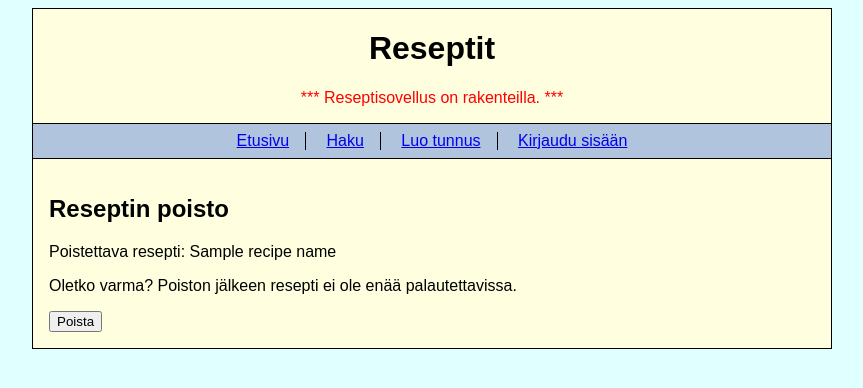
After one commit to mb753/reseptit, a Flask app: template templates/delete_recipe.html in a window 1280 px wide. The commit adds this page. Shown: the top 388 px of the page, without its empty margins (208-1071 px from the left). Run offline with Flask 3, Linux system fonts and the light colour scheme; the template is opened without the code that fills it: most values are stand-ins (such as "Sample title", 1, 10 or a date in 2020).

Commit message:
Ask for confirmation before deleting

```diff
--- a/app.py
+++ b/app.py
@@ -132,11 +132,11 @@ def edit_recipe(recipe_id):
     return render_template("edit_recipe.html", recipe_id=recipe_id, recipe_name=recipe_name, ingredients=ingredients, instructions=instructions)
 
 
-@app.route("/delete_recipe/<int:recipe_id>")
+@app.route("/delete_recipe/<int:recipe_id>", methods=["GET", "POST"])
 def delete_recipe(recipe_id):
     try:
-        sql = "SELECT user_id FROM recipes WHERE id = ?"
-        recipe_creator = db.query(sql, [recipe_id])[0][0]
+        sql = "SELECT title, user_id FROM recipes WHERE id = ?"
+        recipe_name, recipe_creator = db.query(sql, [recipe_id])[0]
     except:
         abort(404)
 
@@ -145,13 +145,15 @@ def delete_recipe(recipe_id):
     if session["user_id"] != recipe_creator:
         abort(403)
 
-    db.execute("DELETE FROM ingredients WHERE recipe_id = ?", [recipe_id])
-    db.execute("DELETE FROM instructions WHERE recipe_id = ?", [recipe_id])
-    db.execute("DELETE FROM comments WHERE recipe_id = ?", [recipe_id])
-    db.execute("DELETE FROM recipes WHERE id = ?", [recipe_id])
+    if request.method == "POST":
+        db.execute("DELETE FROM ingredients WHERE recipe_id = ?", [recipe_id])
+        db.execute("DELETE FROM instructions WHERE recipe_id = ?", [recipe_id])
+        db.execute("DELETE FROM comments WHERE recipe_id = ?", [recipe_id])
+        db.execute("DELETE FROM recipes WHERE id = ?", [recipe_id])
 
-    return redirect("/")
+        return redirect("/")
 
+    return render_template("/delete_recipe.html", recipe_name=recipe_name, recipe_id=recipe_id)
 
 @app.route("/search")
 def search():
--- /dev/null
+++ b/templates/delete_recipe.html
@@ -0,0 +1,14 @@
+{% extends "layout.html" %}
+
+{% block content %}
+
+  <h2>Reseptin poisto</h2>
+
+    <p>Poistettava resepti: {{ recipe_name }}</p>
+
+  <form action="/delete_recipe/{{ recipe_id }}" method="POST">
+    <p>Oletko varma? Poiston jälkeen resepti ei ole enää palautettavissa.</p>
+    <input type="submit" value="Poista" />
+  </form>
+
+{% endblock %}
--- a/templates/recipe.html
+++ b/templates/recipe.html
@@ -9,7 +9,7 @@
   {% if session.username %}
     {% if session.username == recipe.username %}
     <p>
-      <a href="/edit_recipe/{{ recipe.id }}">Muokkaa</a> | <a href="/delete_recipe/{{ recipe.id }}">Poista heti</a>
+      <a href="/edit_recipe/{{ recipe.id }}">Muokkaa</a> | <a href="/delete_recipe/{{ recipe.id }}">Poista</a>
     </p>
     {% endif %}
   {% endif %}
```
